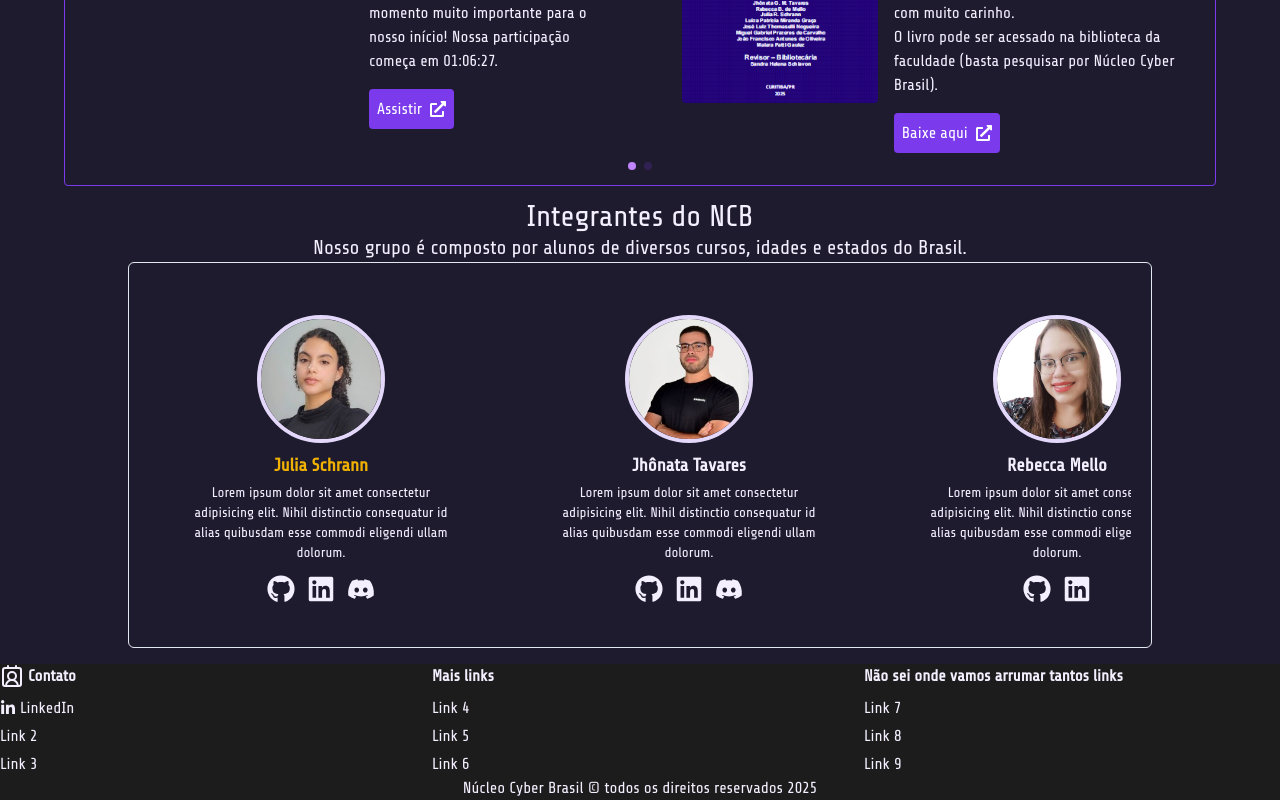
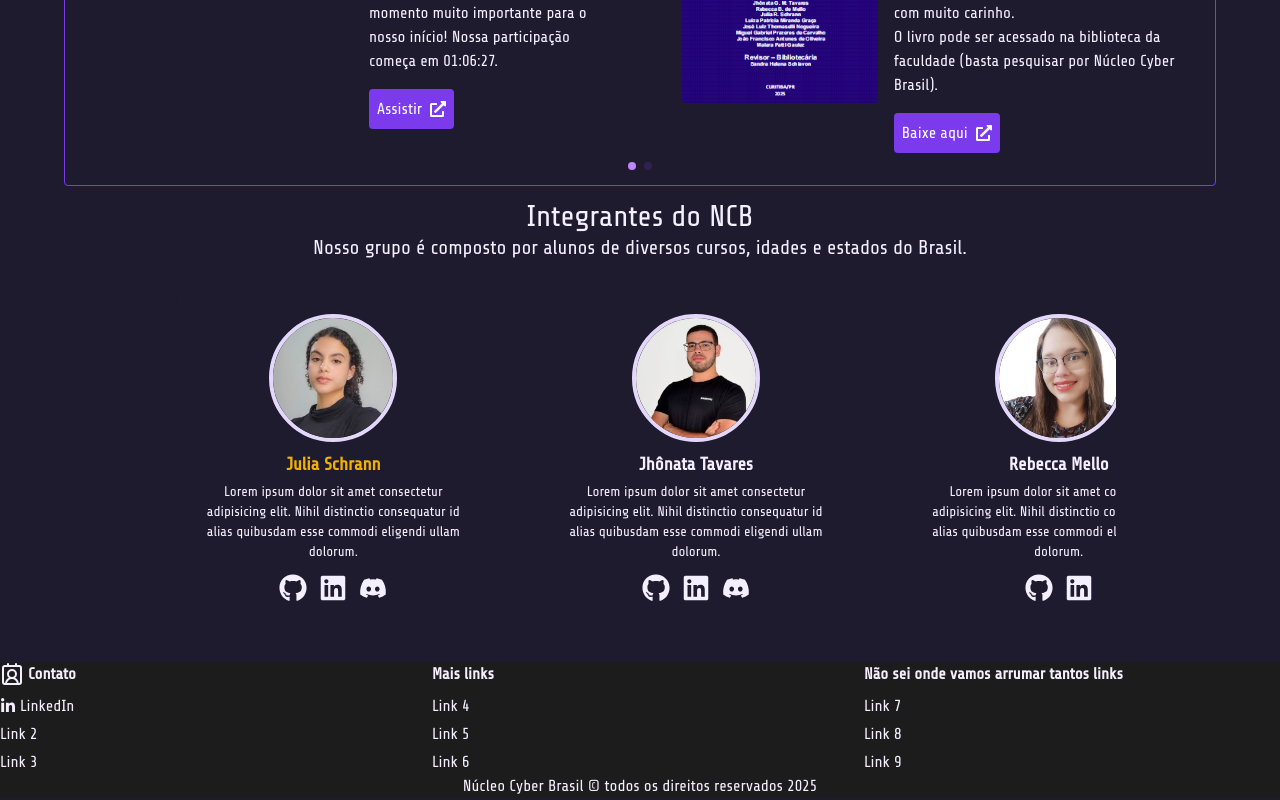
Before and after one commit to NucleoCyberBrasill/SiteNcbFull, a React (Vite) app: page / in a window 1280 px wide. Shown: the part 490-1290 px from the top of the page. Built offline with nearby package versions, Linux system fonts and the light colour scheme.

Commit message:
style: membersCard image border

```diff
--- a/src/Components/Members/index.tsx
+++ b/src/Components/Members/index.tsx
@@ -17,7 +17,7 @@ export function Members() {
   }, []);
 
   return (
-    <div className="max-w-5xl mx-auto border rounded-sm">
+<div className="max-w-5xl mx-auto rounded-sm px-4">
       <Carousel className="cursor-pointer px-5 ">
         <CarouselContent className="flex gap-4 p-3">
           {membersData.map((member) => (
@@ -39,6 +39,7 @@ export function Members() {
               <img
                 className="
                   mt-2 h-32 w-32
+                  hover:border-[var(--color-accent-self)]
                   border-[var(--color-border-self)] border-4
                   object-cover aspect-square
                   rounded-full mx-auto mb-2
--- a/src/pages/Home/index.tsx
+++ b/src/pages/Home/index.tsx
@@ -20,16 +20,9 @@ export function Home() {
           do Brasil.
         </h2>
       </Container>
+      <Members />
 
-    <Members/>
-
-    {/* <MembersMap/> */}
-
-
-
-
-
-
+      {/* <MembersMap/> */}
     </MainTemplate>
   );
 }
```
